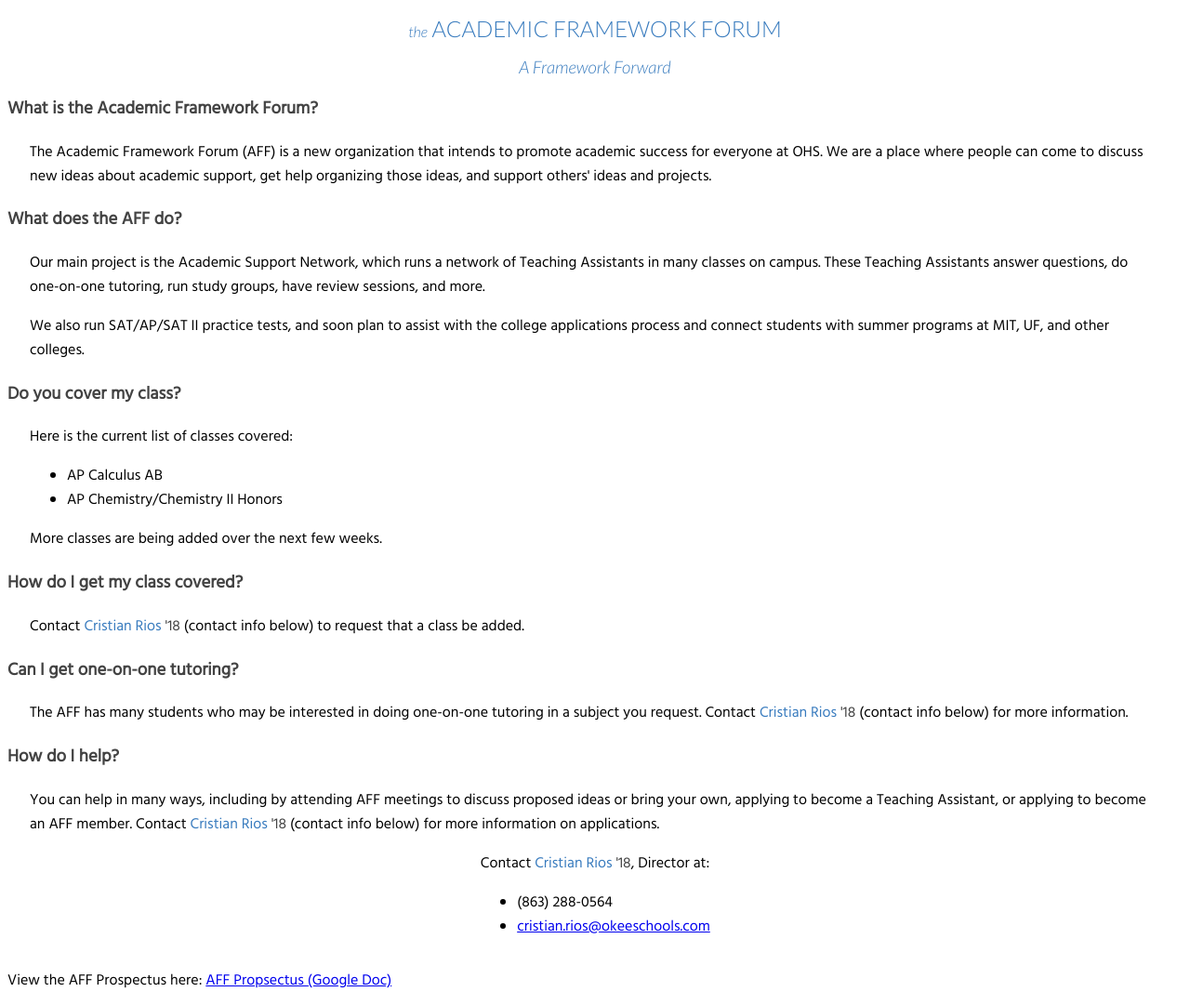
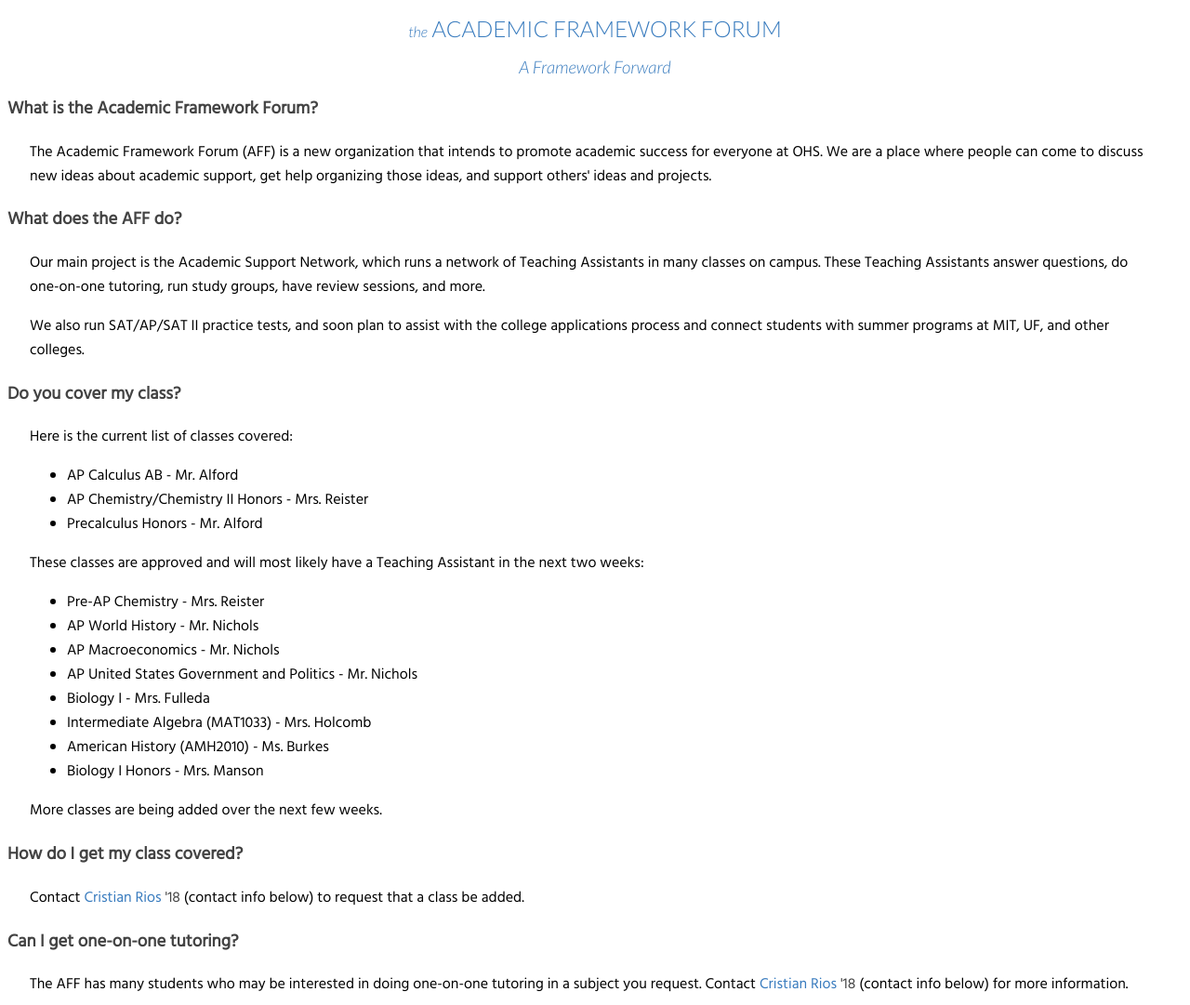
Before and after one commit to ariririos/rioc0719.github.io, a plain HTML site: page aff/index.html in a window 1280 px wide. Shown: the top 1081 px of the page at 93% size. Drawn offline with nearby package versions, Linux system fonts and the light colour scheme.

Commit message:
Updated class list

```diff
--- a/aff/index.html
+++ b/aff/index.html
@@ -89,8 +89,20 @@
       <h3 class='question'>Do you cover my class?</h3>
       <p>Here is the current list of classes covered:</p>
       <ul>
-        <li>AP Calculus AB</li>
-        <li>AP Chemistry/Chemistry II Honors</li>
+        <li>AP Calculus AB - Mr. Alford</li>
+        <li>AP Chemistry/Chemistry II Honors - Mrs. Reister</li>
+        <li>Precalculus Honors - Mr. Alford</li>
+      </ul>
+      <p>These classes are approved and will most likely have a Teaching Assistant in the next two weeks:</p>
+      <ul>
+        <li>Pre-AP Chemistry - Mrs. Reister</li>
+        <li>AP World History - Mr. Nichols</li>
+        <li>AP Macroeconomics - Mr. Nichols</li>
+        <li>AP United States Government and Politics - Mr. Nichols</li>
+        <li>Biology I - Mrs. Fulleda</li>
+        <li>Intermediate Algebra (MAT1033) - Mrs. Holcomb</li>
+        <li>American History (AMH2010) - Ms. Burkes</li>
+        <li>Biology I Honors - Mrs. Manson</li>
       </ul>
       <p>More classes are being added over the next few weeks.</p>
       <h3 class='question'>How do I get my class covered?</h3>
```
